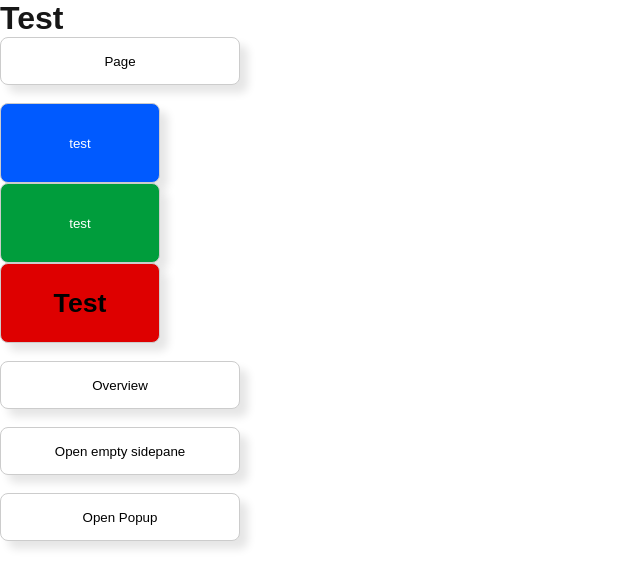
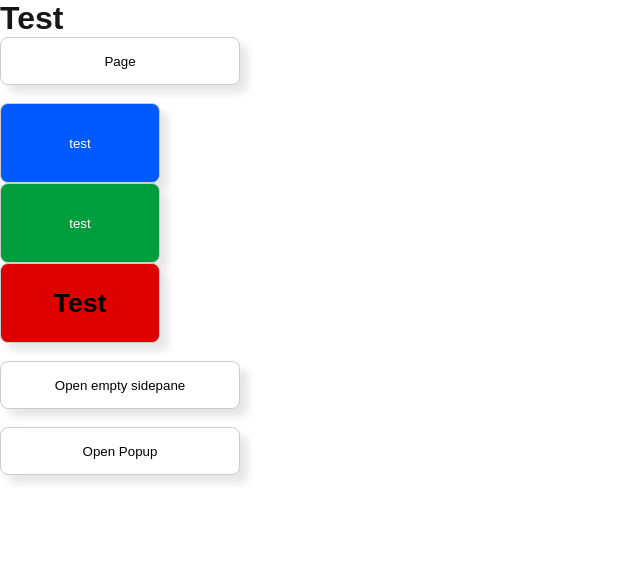
Before and after one commit to justusbruegmann/stechuhr, a Next.js app: page /ctest in a window 1280 px wide. Shown: the top 588 px of the page, without its empty margins (0-640 px from the left). Built offline with nearby package versions, Linux system fonts and the light colour scheme.

Commit message:
Bugfix: Ctest was out of date

```diff
--- a/src/app/ctest/page.tsx
+++ b/src/app/ctest/page.tsx
@@ -18,13 +18,6 @@ export default function Ctest() {
             <Button label={"test"} type={"accent"} height={5} width={10}/>
             <Button label={"test"} type={"success"} height={5} width={10}/>
             <Button label={<h1 style={{color: '#000'}}> Test</h1>} type={"error"} height={5} width={10}/>
-            <br/>
-            <Button label={"Overview"} type={"primary"} height={3} width={15}
-                    onClick={() =>
-                        showModal("sidepane",
-                            <Overview />
-                        )
-                    }/>
             <br/>
 
             <Button label={"Open empty sidepane"} type={"primary"} height={3} width={15}
```
